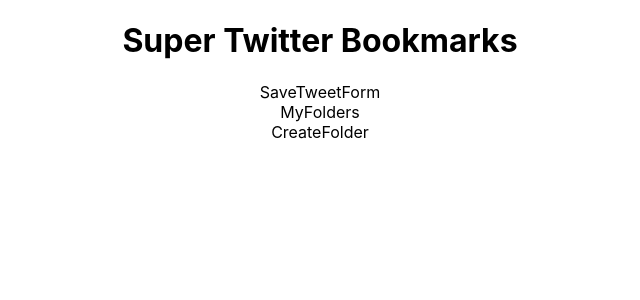
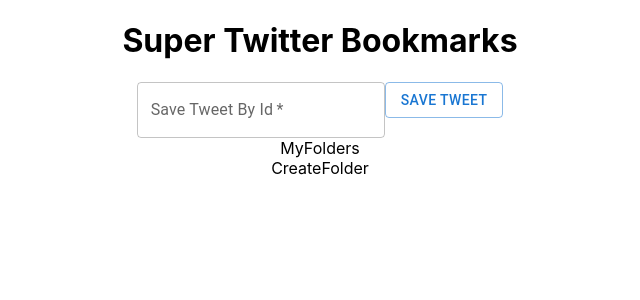
Before and after one commit to cladwithstars/twitter-archivist, a React (Create React App) app in the folder client/: page / in a window 1280 px wide. Shown: the top 300 px of the page, without its empty margins (320-960 px from the left). Built offline with nearby package versions, Linux system fonts and the light colour scheme.

Commit message:
savetweetform work

```diff
--- a/client/src/components/SaveTweetForm.tsx
+++ b/client/src/components/SaveTweetForm.tsx
@@ -1,7 +1,30 @@
-import React from "react";
+import React, { useState } from "react";
+import {
+  TextField,
+  Button,
+  FormControl,
+  FormLabel,
+  FormControlLabel,
+} from "@mui/material";
 
 const SaveTweetForm = () => {
-  return <div>SaveTweetForm</div>;
+  const [id, setId] = useState("");
+  const handleSubmit = () => {};
+  return (
+    <div>
+      <TextField
+        id="outlined-basic"
+        label="Save Tweet By Id"
+        variant="outlined"
+        required
+        value={id}
+        onChange={(e) => setId(e.target.value)}
+      />
+      <Button variant="outlined" onClick={handleSubmit}>
+        Save Tweet
+      </Button>
+    </div>
+  );
 };
 
 export default SaveTweetForm;
```
